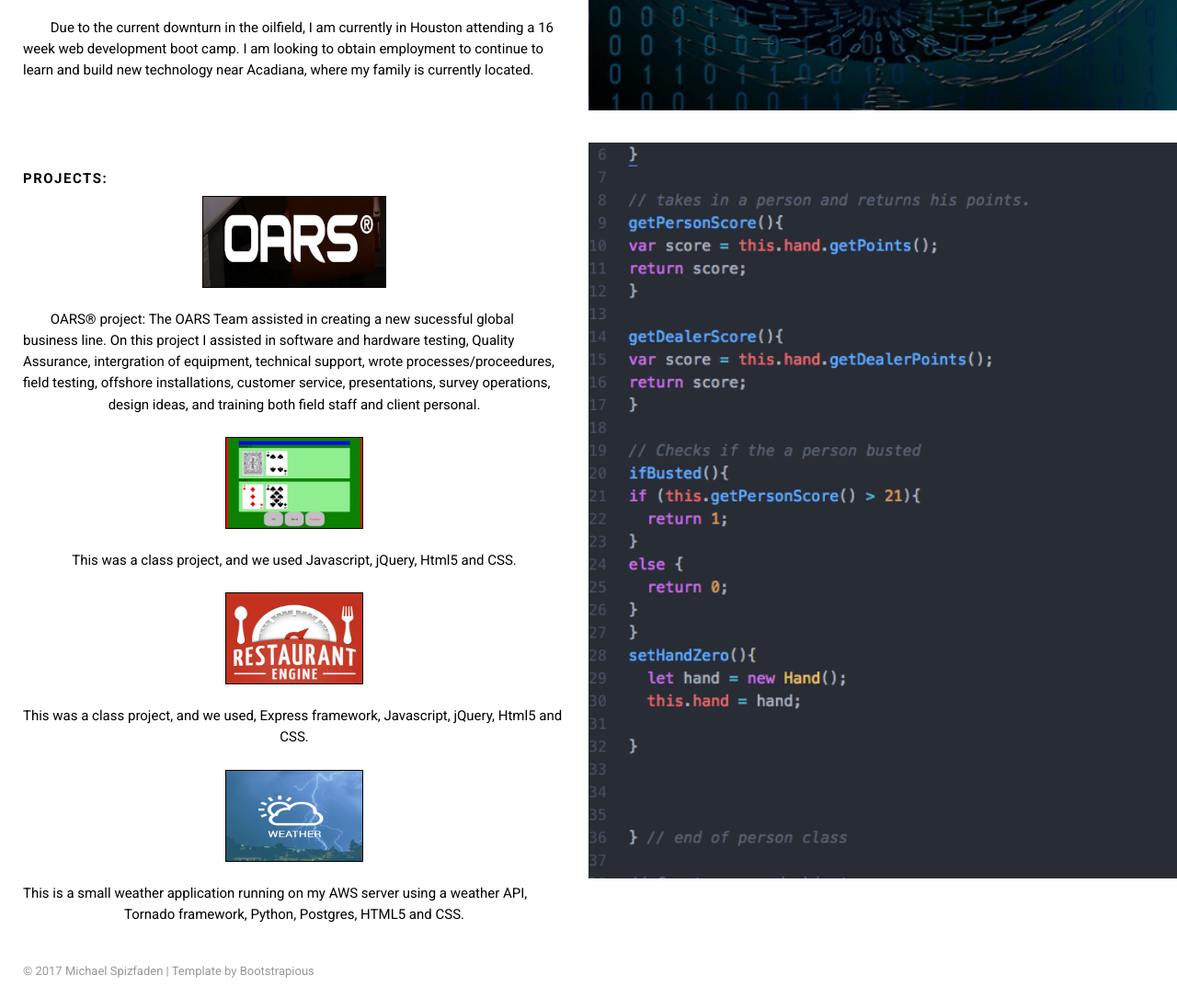
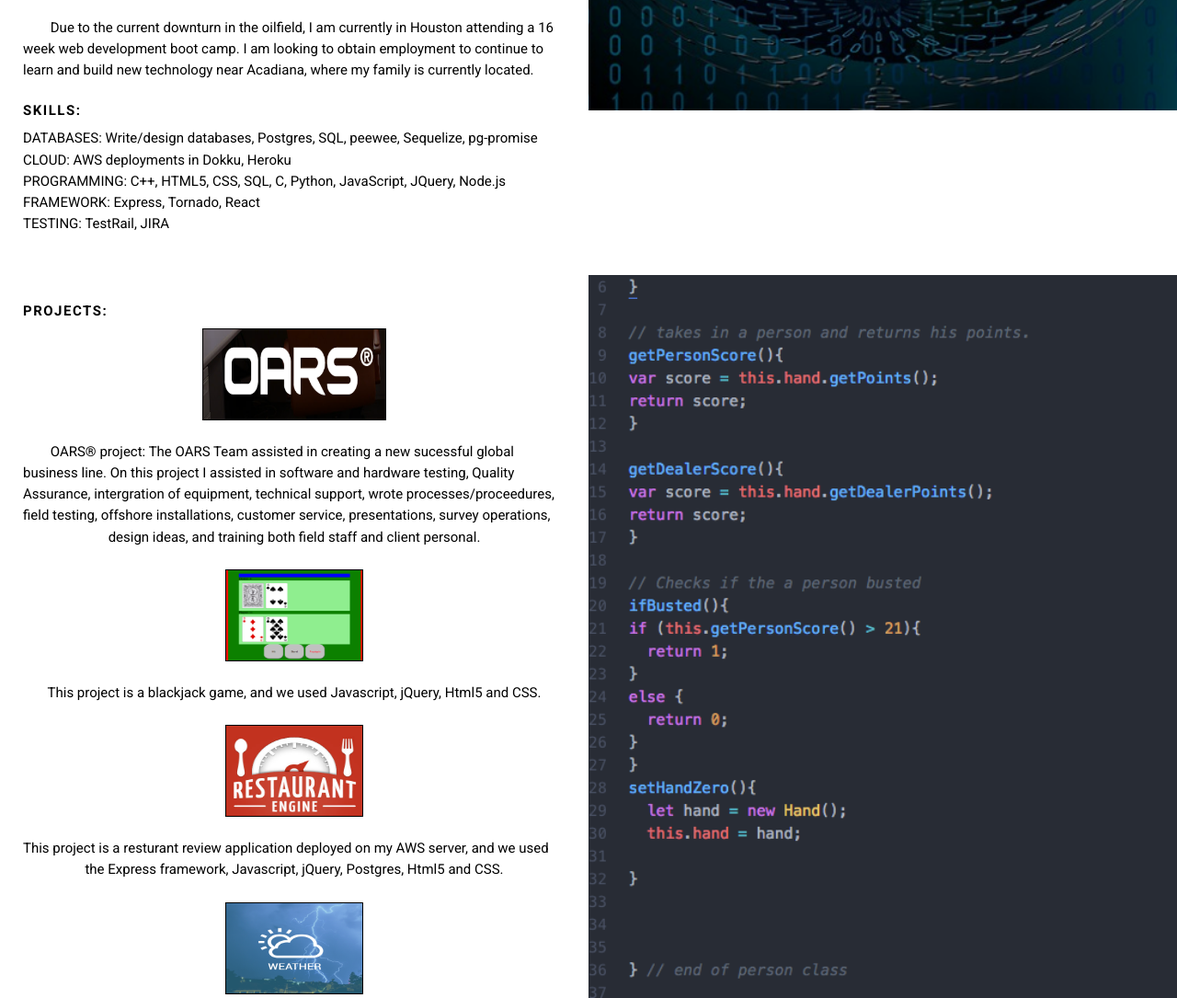
Before and after one commit to mjspitzfaden/portfolio, a plain HTML site: page app/templates/index.html in a window 1280 px wide. Shown: the part 680-1765 px from the top of the page at 92% size. Drawn offline with nearby package versions, Linux system fonts and the light colour scheme.

Commit message:
update skills

```diff
--- a/app/templates/index.html
+++ b/app/templates/index.html
@@ -46,7 +46,12 @@
             <p>&nbsp &nbsp &nbsp &nbsp I   was   born   and   raised   in   New   Orleans   and   moved   to   Lafayette   to   attend   the   University   of Louisiana   in   1998.   I   graduated   with   a   B.S.   in   Computer   Science   (Scientific   Computing)   in 2003   and   started   my   own   business   after   college.   In   2005,   I   moved   back   to   New   Orleans  because of Katrina. My family moved to Lafayette and me back to New Orleans because   of   Hurricane   Katrina,   where   I   assisted   my   family   by   rebuilding   my   families’      homes while   working   in   the   area.</p>
             <p>&nbsp &nbsp &nbsp &nbsp I   started   working   at   Fugro   in   Lafayette   and   worked   in   the   survey   field   as   an   offshore   party chief,   during   that   time   becoming   exceptionally   proficient   in   offshore   survey   technology   and assisting   in   the   developing   of   OARS®.   The   OARS®   project   was   based   on   the   idea   that surveying   could   be   done   remotely   from   the   office   at   a   lower   cost.   This   project   was   a success   and   is   now   being   used   to   lower   cost   for   Fugro   worldwide.</p>
              <p>&nbsp &nbsp &nbsp &nbsp Due   to   the   current   downturn   in   the   oilfield,   I   am   currently   in   Houston   attending   a   16   week web   development   boot   camp.   I   am   looking   to   obtain   employment   to   continue   to   learn   and build   new   technology   near   Acadiana,   where   my   family   is   currently   located.</p>
-            <br>
+            <h5>Skills:</h5>
+            <p>DATABASES: Write/design databases, Postgres, SQL, peewee, Sequelize, pg-promise<br>
+               CLOUD: AWS deployments in Dokku, Heroku<br>
+               PROGRAMMING: C++, HTML5, CSS, SQL, C, Python, JavaScript, JQuery, Node.js<br>
+               FRAMEWORK: Express, Tornado, React<br>
+               TESTING: TestRail, JIRA </p>
           </div>
         </div>
         <div style="background-image: url('../../static/img/world.png');" class="col-md-6 col-sm-12 intro-right background-gray"></div>
@@ -66,11 +71,11 @@
           </div>
           <div class = "projects">
           <p><a href="http://blackjack.mjspitzfaden.com/" title="OARS"><img style="width: 150px; height: 100px; border: 1px solid black;" src="../../static/img/blackjack.png" alt="Text Description"></a></p>
-          <p>This was a class project, and we used Javascript, jQuery, Html5 and CSS.</p>
+          <p>This project is a blackjack game, and we used Javascript, jQuery, Html5 and CSS.</p>
           </div>
           <div class = "projects">
           <p><a href="https://reviewapp.mjspitzfaden.com/" title="OARS"><img style="width: 150px; height: 100px; border: 1px solid black;" src="../../static/img/rest2.png" alt="Text Description"></a></p>
-          <p>This was a class project, and we used, Express framework, Javascript, jQuery, Html5 and CSS.</p>
+          <p>This project is a resturant review application deployed on my AWS server, and we used the Express framework, Javascript, jQuery, Postgres, Html5 and CSS.</p>
           </div>
           <div class = "projects">
           <p><a href="https://weatherapp.mjspitzfaden.com/" title="OARS"><img style="width: 150px; height: 100px; border: 1px solid black;" src="../../static/img/weather.png" alt="Text Description"></a></p>
```
Also changed, not shown: 3 other files.
